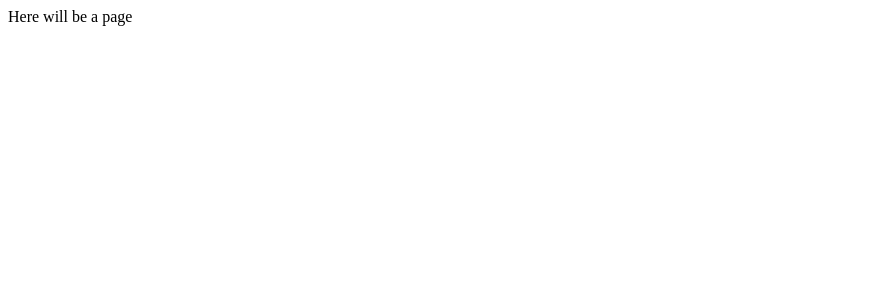
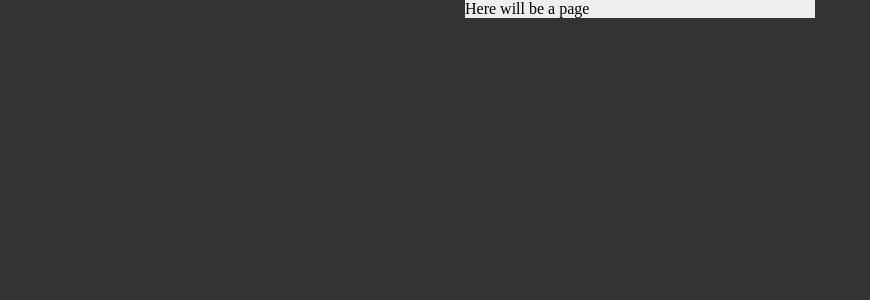
Before and after one commit to xaverfleer/1000feuilles, a Gatsby app: page / in a window 1280 px wide. Shown: the top 300 px of the page, without its empty margins (0-870 px from the left). Built offline with nearby package versions, Linux system fonts and the light colour scheme.

Commit message:
Add basic styles

```diff
--- a/src/pages/index.js
+++ b/src/pages/index.js
@@ -1,5 +1,11 @@
 import React from "react";
+import "../assets/styles/style.css";
+import * as styles from "../assets/styles/index.module.css";
 
 export default function Page() {
-  return <div>Here will be a page</div>;
+  return (
+    <div className={styles.wrapper}>
+      <main>Here will be a page</main>
+    </div>
+  );
 }
```
